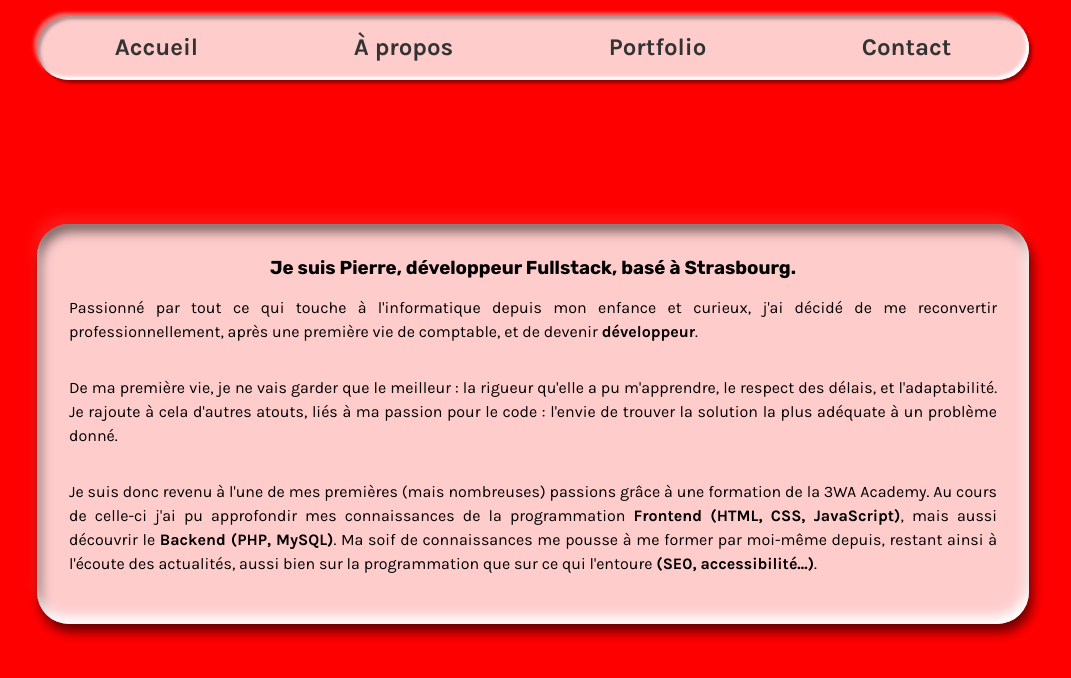
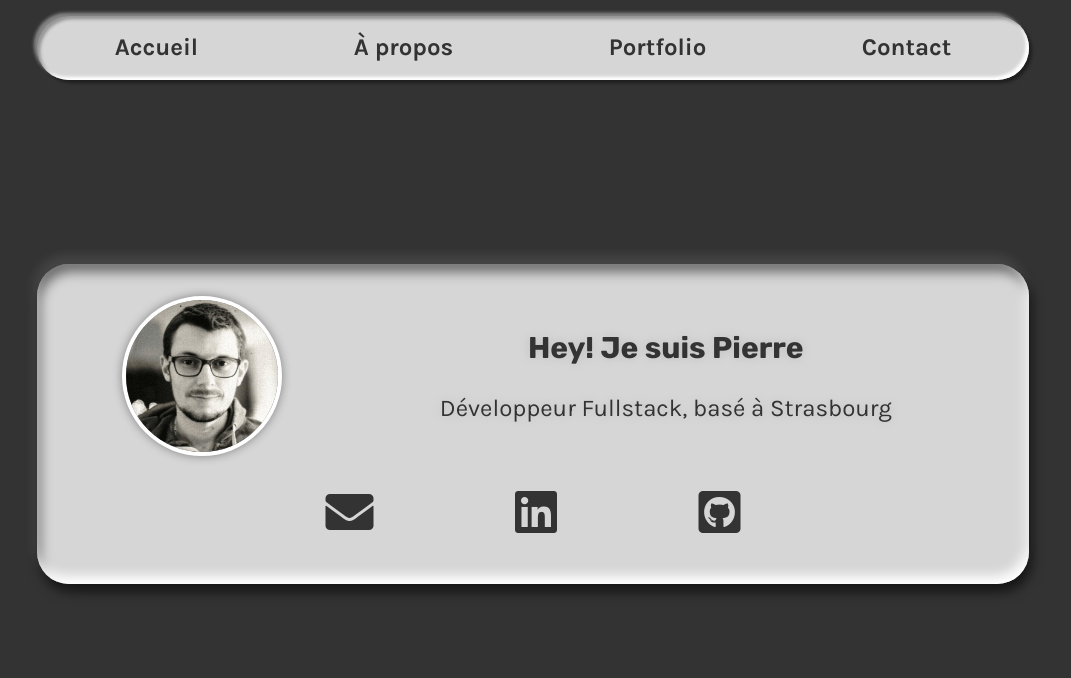
Before and after one commit to Peyo77380/perso-portfolio, a plain HTML site: page index.html in a window 1280 px wide. Shown: the whole page, without its empty margins (107-1178 px from the left). Drawn offline with Linux system fonts and the light colour scheme.

Commit message:
correction js

```diff
--- a/index.html
+++ b/index.html
@@ -5,7 +5,7 @@
     <meta name="viewport" content="width=device-width, initial-scale=1.0">
     <title>Pierre Guichard - Développeur Intégrateur Web Strasbourg</title>
     <link rel="stylesheet" href="./style/normalize.css">
-    <!--[if !amaz-mobi]--> <link rel="stylesheet" href="./style/style.css"><!-- [endif]-->
+    <link rel="stylesheet" href="./style/style.css">
 
     <link href="https://fonts.googleapis.com/css2?family=Rubik:wght@300;400;500;700;900&amp;display=swap" rel="stylesheet">
     <link href="https://fonts.googleapis.com/css2?family=Karla:wght@400;700&amp;display=swap" rel="stylesheet">
@@ -29,7 +29,7 @@
     </header>
 
     <main>
-        <section id="intro" class="intro closed hidden">
+        <section id="intro" class="intro closed">
             <div class="wrapper">
 
                 <div class="intro_pic">
@@ -55,7 +55,7 @@
         </section>
 
 
-        <section id="about" class="about">
+        <section id="about" class="about hidden">
             <div class="wrapper">
                 <h3>Je suis Pierre, développeur Fullstack, basé à Strasbourg.</h3>
                 <p>
```
